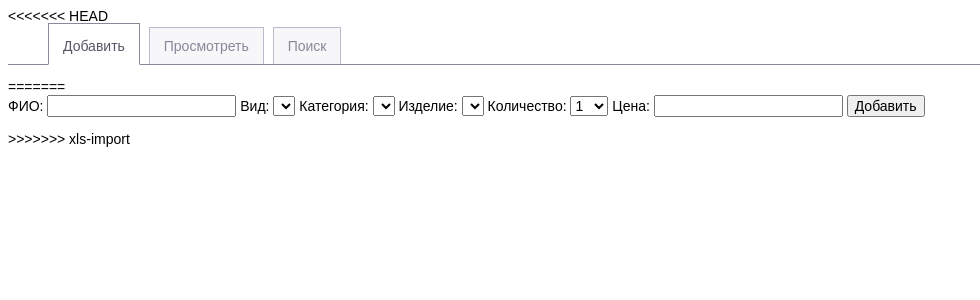
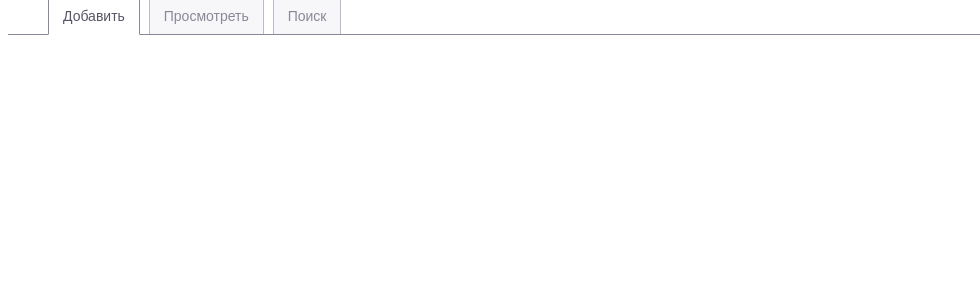
Before and after one commit to Thormill/Hudo, a PHP site: page / in a window 1280 px wide. Shown: the top 300 px of the page, without its empty margins (0-980 px from the left). Run offline with PHP 8.4, Linux system fonts and the light colour scheme; lists and menus that the app fills with data are empty.

Commit message:
merge conflict resolved

```diff
--- a/index.php
+++ b/index.php
@@ -9,9 +9,7 @@
         border-bottom: 1px #888899 solid;
         padding-bottom: 10px;
     }
-
     ul.menu li {display: inline; margin-right: 5px}
-
     ul.menu li a {
         color: #888899;
         text-decoration: none;
@@ -20,9 +18,7 @@
         border-bottom: none;
         padding: 10px 14px
     }
-
     ul.menu li a:hover {padding: 14px 14px 10px 14px}
-
     ul.menu li a.selected {
         color: #555566;
         background: #ffffff;
@@ -49,7 +45,6 @@
 </script>
 </head>
 <body>
-<<<<<<< HEAD
     <ul class="menu">
         <li><a id="Add" href="/nojs.php" class="selected" onclick="menuClick(this);return false">Добавить</a></li>
         <li><a id="View" href="/nojs.php" onclick="menuClick(this);return false">Просмотреть</a></li>
@@ -57,19 +52,5 @@
     </ul>
     <div id="form"></div>
     <div id="content"></div>
-=======
-    <form>
-        <label for="user_fio">ФИО: </label><input id="user_fio" type="text"></input>
-
-        <label for="view">Вид: </label><select id="view"></select>
-        <label for="category">Категория: </label><select id="category"></select>
-        <label for="product">Изделие: </label><select id="product"></select>
-        <label for="count">Количество: </label><select id="count"><? for($i = 1; $i < 16; $i++) print('<option value ='.$i.'>'.$i.'</option>') ?></select>
-        <label for="cost">Цена: </label><input id="cost" type="text"></input>
-        <input type="submit" value="Добавить"></input>
-
-        <div id="content"></div>
-    </form>
->>>>>>> xls-import
 </body>
 </html>
```
